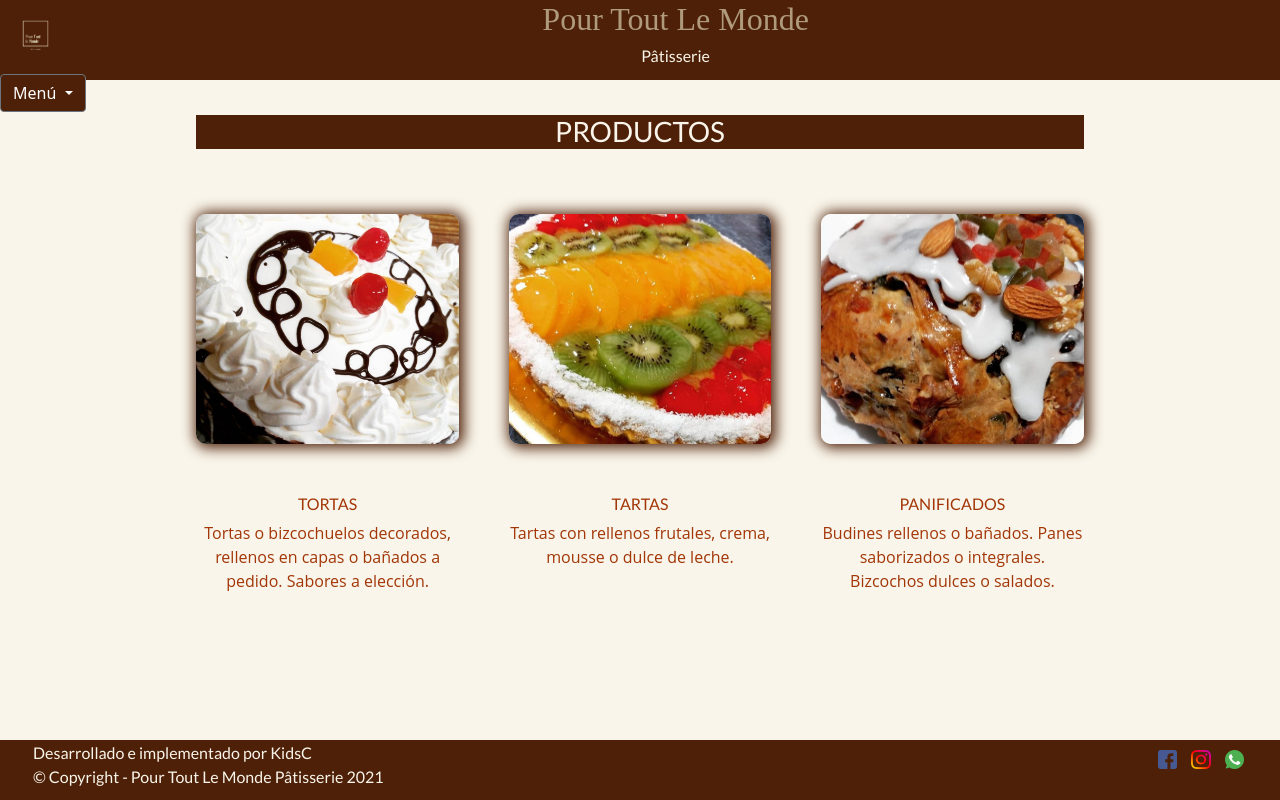
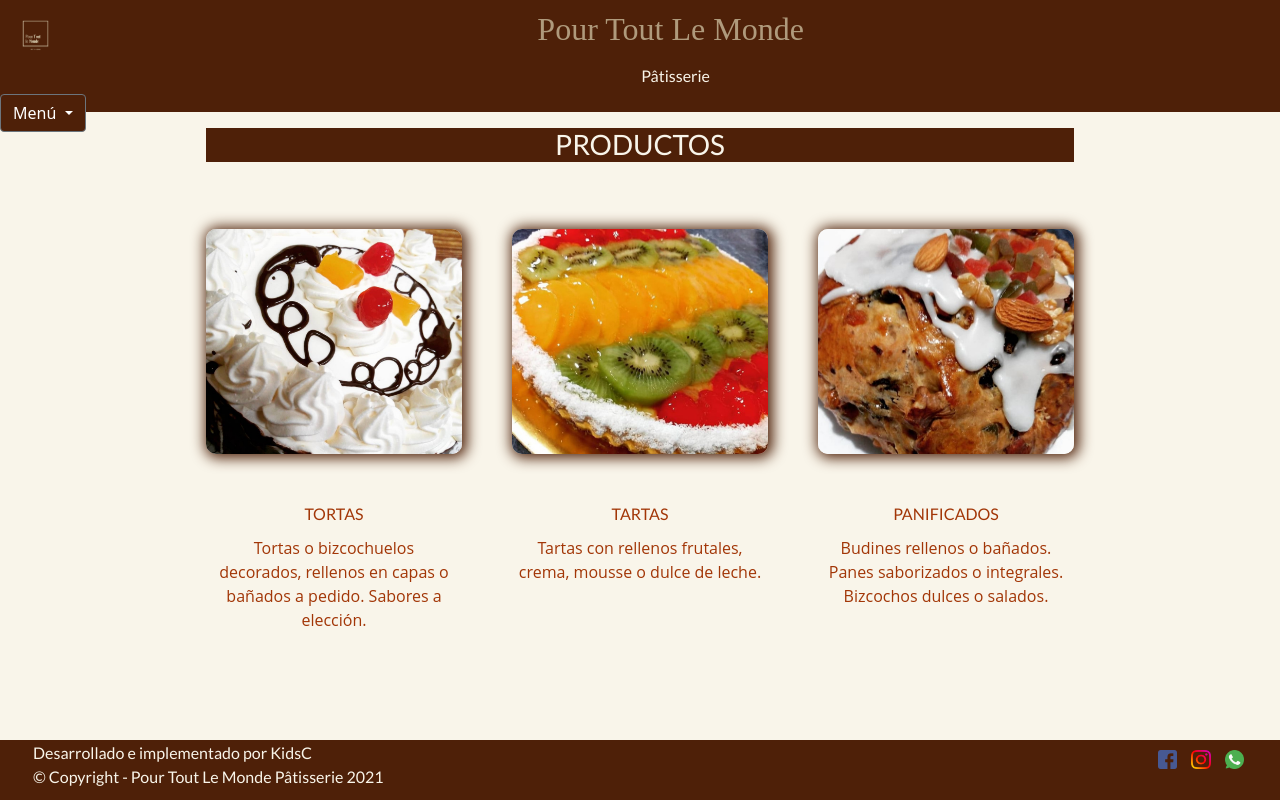
Before and after one commit to Paulina-super/Proyecto, a website: page Productos.html in a window 1280 px wide. Drawn offline with nearby package versions, Linux system fonts and the light colour scheme; a web font is replaced by a local one.

Commit message:
Ajustes 4ta entrega

```diff
--- a/SCSS/prueba.scss
+++ b/SCSS/prueba.scss
@@ -19,6 +19,7 @@
         font-family: 'Cinzel', serif;
         font-size: 2rem;
         color: $color3;
+        padding: 10px;
     }
 
     h2 {
@@ -53,6 +54,7 @@
     }
 
     p {
+        padding: 5px;
         text-align: center;
         font-family: 'Open Sans', sans-serif;
         font-size: 1rem;
@@ -64,7 +66,7 @@
         header {
             background-color: $color1;
             width: 100vw;
-            height: 10%;
+            height: 14%;
             position: fixed;
             top: 0;
             z-index: 1;
@@ -95,7 +97,7 @@
         }
         main {
             section {
-                margin: 9%;
+                margin: 10%;
             }
             .home {
                 display: flex;
```
Also changed, not shown: CSS/prueba.css.
